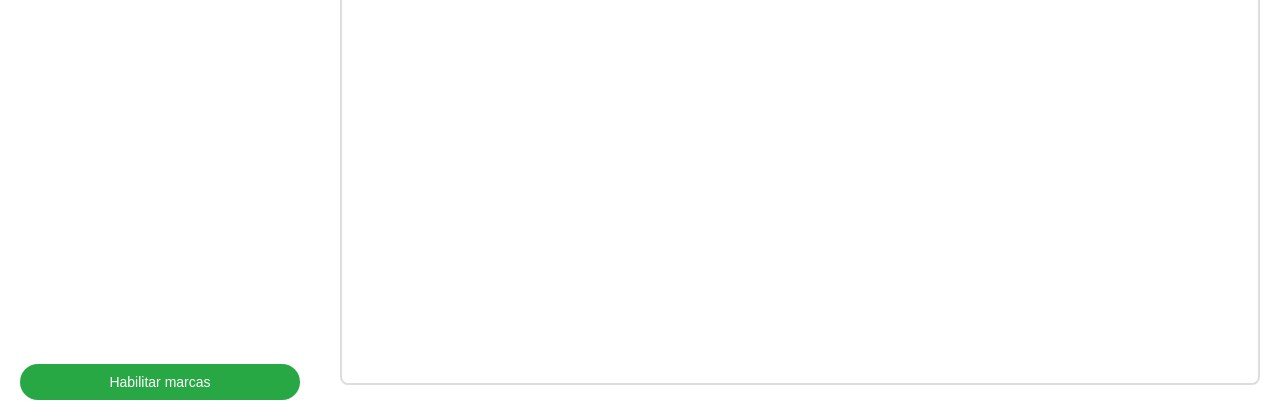
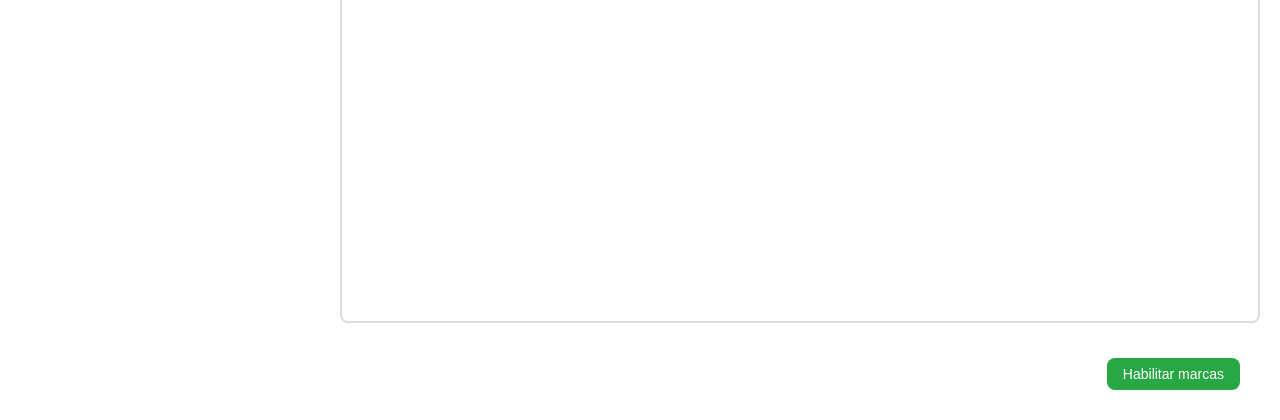
Before and after one commit to camilaaportillo/TallerZelaya, a PHP site: page /marcas.html in a window 1280 px wide. Shown: the part 380-800 px from the top of the page. Run offline with PHP 8.4, Linux system fonts and the light colour scheme; data that the repository does not hold is empty.

Commit message:
add:marca
boton abajo derecha tabla

```diff
--- a/css/marcaStyle.css
+++ b/css/marcaStyle.css
@@ -463,21 +463,7 @@ select {
     line-height: 1;
 }
 
-.btn-habilitar-registro {
-    margin-top: auto;
-    background-color: #28a745;
-    color: white;
-    border: none;
-    border-radius: 20px;
-    cursor: pointer;
-    font-size: 14px;
-    padding: 5px 10px;
-    height: 36px;
-    display: flex;
-    align-items: center;
-    justify-content: center;
-    line-height: 1;
-}
+
 
 /* Botón Habilitar en la tabla */
 .btn-habilitar {
@@ -520,7 +506,59 @@ select {
     background-color: #218838;
 }
 
+/* ===== Tabla exclusiva para Marcas Inactivas ===== */
+.tabla-inactivas {
+    width: 100%;
+    margin-top: 10px; /* pequeño margen debajo del botón Volver */
+}
+
+.tabla-contenedor-inactivas {
+    width: 100%;
+    overflow-x: auto; /* scroll horizontal si es necesario */
+}
+
+.tabla-inactivas-table {
+    width: 100%; /* que ocupe todo el ancho */
+    border-collapse: collapse;
+}
+
+.tabla-inactivas-table th,
+.tabla-inactivas-table td {
+    padding: 12px;
+    text-align: center;
+    border: 1px solid #ddd;
+}
+
+.tabla-inactivas-table th {
+    background-color: #f4f4f4;
+    font-weight: bold;
+}
+
+
 .tabla-bloqueada {
     pointer-events: none;   /* bloquea clics */
     opacity: 0.6;           /* opcional: se ve más apagada */
 }
+
+/* Contenedor para alinear el botón a la derecha */
+.contenedor-boton-habilitar {
+    display: flex;
+    justify-content: flex-end; /* alineado a la derecha */
+    margin: 10px 20px 10px 0; /* arriba - derecha - abajo - izquierda */
+}
+
+/* Estilo del botón */
+.btn-habilitar-registro {
+    padding: 8px 16px;
+    font-size: 14px;
+    border-radius: 8px;
+    background-color: #28a745;
+    color: white;
+    border: none;
+    cursor: pointer;
+    transition: background 0.3s ease;
+}
+
+.btn-habilitar-registro:hover {
+    background-color: #218838;
+}
--- a/marcas.html
+++ b/marcas.html
@@ -42,18 +42,16 @@
 
 
 
-           <button id="btn-habilitar-registro" class="btn-habilitar-registro" onclick="window.location.href='marcasInactivas.html'">
-    Habilitar marcas
-</button>
+
 
         </section>
 
-        <!-- Tabla -->
+        <!-- Tabla de marcas inactivas -->
 <section class="tabla">
 
     <div class="buscador">
-                <input type="text" id="inputBuscar" placeholder="Buscar...">
-                <button id="btnLimpiar" style="display:none;">❌</button>
+        <input type="text" id="inputBuscarInactivas" placeholder="Buscar...">
+        <button id="btnLimpiarInactivas" style="display:none;">❌</button>
     </div>
 
     <div class="tabla-contenedor">
@@ -65,12 +63,22 @@
                     <th>Acción</th>
                 </tr>
             </thead>
-                    <tbody>
+            <tbody id="tbodyMarcasInactivas">
                 <!-- Se rellena con JS -->
             </tbody>
         </table>
     </div>
+
+    <!-- Botón alineado a la derecha debajo de la tabla -->
+    <div class="contenedor-boton-habilitar">
+        <button id="btn-habilitar-registro" class="btn-habilitar-registro"
+                onclick="window.location.href='marcasInactivas.html'">
+            Habilitar marcas
+        </button>
+    </div>
+
 </section>
+
 
         <!-- Modal de acciones -->
         <div id="modalAcciones" class="modal">
```
Lines whose indentation alone changed are shown as unchanged.
